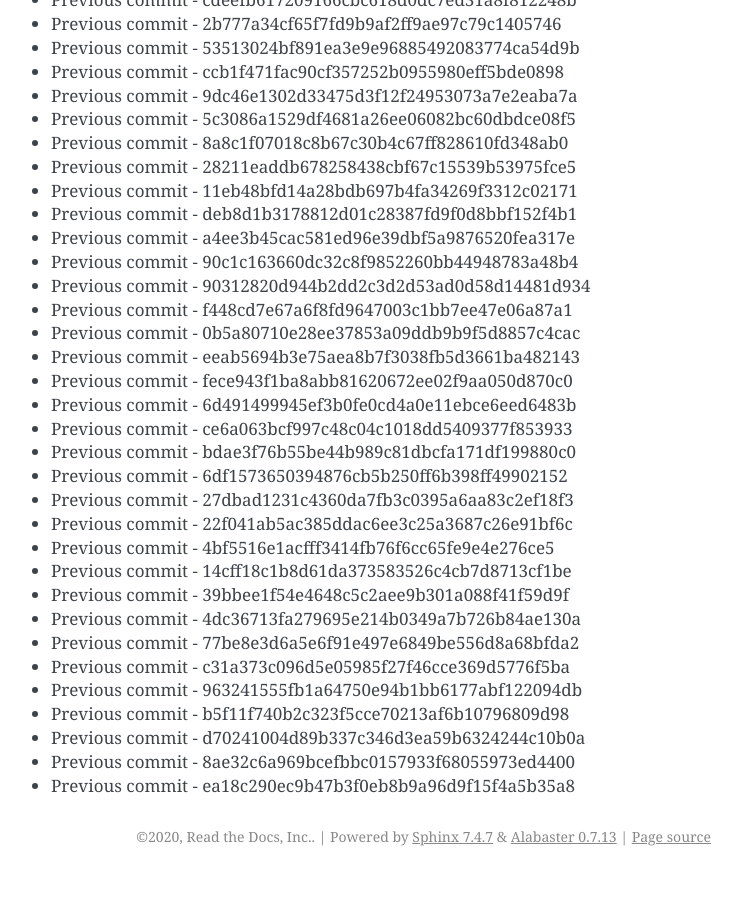
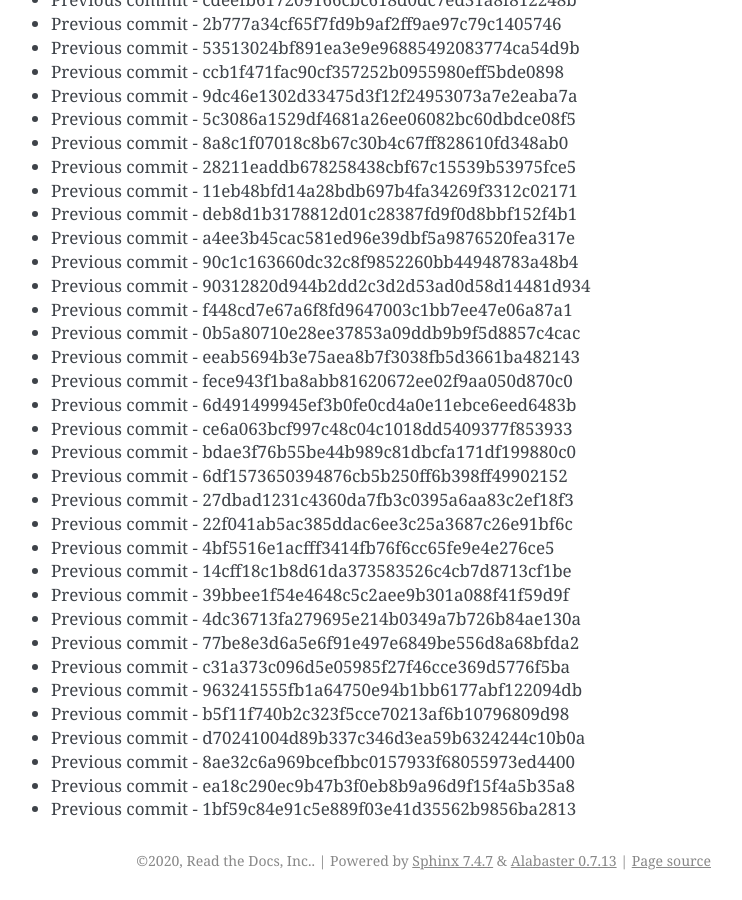
Before and after one commit to readthedocs/rtd-git-stresstest, a Sphinx documentation site: the page built from docs/updates.rst, in a window 1280 px wide and 900 px high, scrolled down 11459 px. Shown: the whole window, without its empty margins (399-1141 px from the left). Built offline with Sphinx 7.4.7, drawn with Linux system fonts in a browser that asks for light colours; before the commit the page ends 12335 px from its top, so only the background shows below that.

Commit message:
Generating commit from previous: 1bf59c84e91c5e889f03e41d35562b9856ba2813

```diff
--- a/docs/updates.rst
+++ b/docs/updates.rst
@@ -513,3 +513,4 @@ It can be tested for any performance characteristics.
 * Previous commit - d70241004d89b337c346d3ea59b6324244c10b0a
 * Previous commit - 8ae32c6a969bcefbbc0157933f68055973ed4400
 * Previous commit - ea18c290ec9b47b3f0eb8b9a96d9f15f4a5b35a8
+* Previous commit - 1bf59c84e91c5e889f03e41d35562b9856ba2813
```
